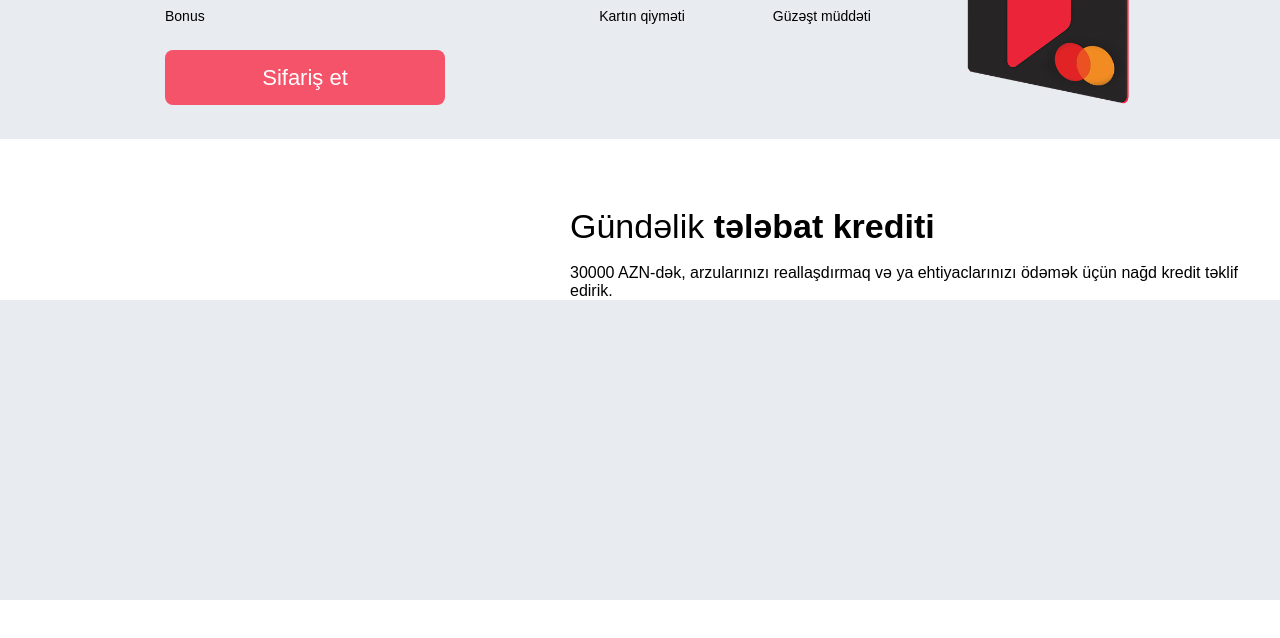
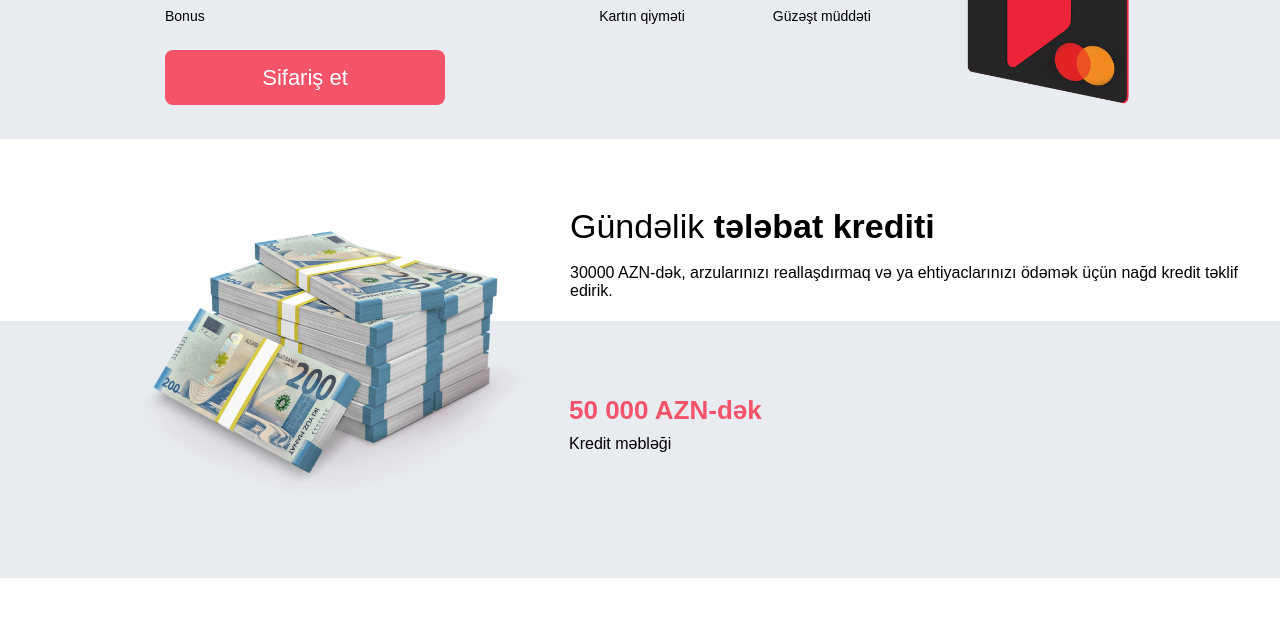
Before and after one commit to mlalayev/kapitalbank, a React (Vite) app: page / in a window 1280 px wide. Shown: the part 1092-1730 px from the top of the page. Built offline with nearby package versions, Linux system fonts and the light colour scheme.

Commit message:
my commit

```diff
--- a/src/components/home/home.css
+++ b/src/components/home/home.css
@@ -240,16 +240,16 @@
 }
 
 .birbankcard{
+    width: 320px;
+    height: 320px;
     margin-top: -182px;
     margin-left: -14px;
-    width: 320px;
-    height: 320px;
 }
 
 .thrdscp{
     font-size: 34px;
+    padding-top: 56px;
     padding-left: 570px;
-    padding-top: 56px;
 }
 
 .third{
@@ -257,12 +257,31 @@
 }
 
 .thrdsclp{
+    margin-top: 18px;
     padding-left: 570px;
-    margin-top: 18px;
 }
 
 .thrdsclwr{
+    width: 100%;
+    height: 257px;
+    display: flex;
     background-color: var(--gray);
-    width: 100%;
-    height: 300px;
 }
+
+.thrdscup{
+    height: 170px;
+}
+
+.dailyloan{
+    margin-top: -141px;
+    margin-left: 102px;
+}
+
+.thrdscmdlft{
+    margin-top: 74px;
+    margin-left: 20px;
+}
+
+.one{
+    margin-bottom: 9px;
+}
--- a/src/components/home/home.jsx
+++ b/src/components/home/home.jsx
@@ -7,6 +7,8 @@ import deposit from '../../assets/deposit.svg'
 import marketicon from '../../assets/micro_business.svg'
 import megafon from '../../assets/megafon.svg'
 import birbankcard from '../../assets/birbank-cashback-home.png'
+import dailyloan from '../../assets/daily-loan3.png'
+
 
 
 function home() {
@@ -112,6 +114,25 @@ function home() {
 
                     <div className="thrdsclwr">
 
+                        <div className="thrdsclft">
+                            <img src={dailyloan} className='dailyloan' />
+                        </div>
+                        <div className="thrdscmd">
+
+                            <div className="thrdscmdlft">
+
+                                <p className='pink one'>50 000 AZN-dək</p>
+                                <p>Kredit məbləği</p>
+
+                            </div>
+
+                            <div className="thrdscmdrght">
+
+                            </div>
+
+                        </div>
+                        <div className="thrdscrght"></div>
+
                     </div>
 
                 </section>
```
Also changed, not shown: src/assets/daily-loan3.png (added).
